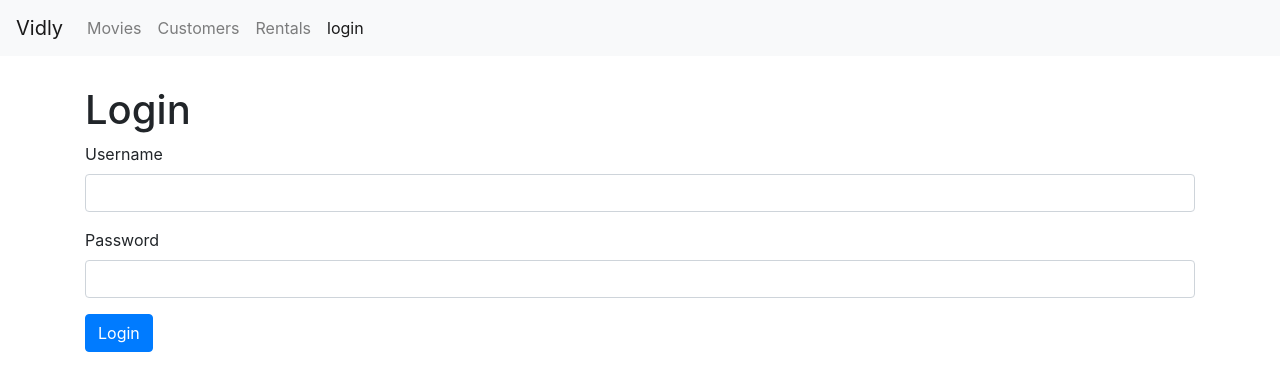
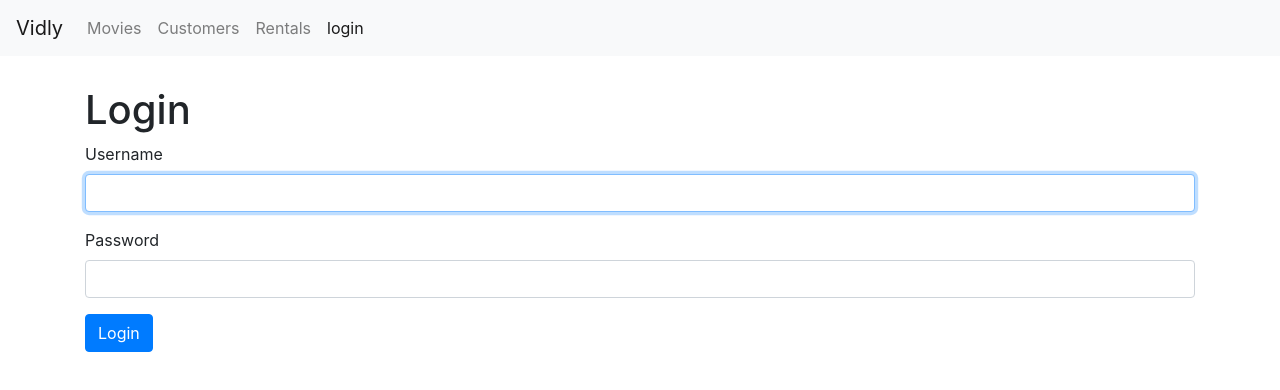
Before and after one commit to msinta/react-codewmosh, a React (Create React App) app in the folder vidly/: page /login in a window 1280 px wide. Shown: the top 390 px of the page. Built offline with nearby package versions, Linux system fonts and the light colour scheme.

Commit message:
added focus to field

```diff
--- a/vidly/src/components/login.jsx
+++ b/vidly/src/components/login.jsx
@@ -1,22 +1,32 @@
 import React, { Component } from "react";
 
 class LoginForm extends Component {
-  handleSubmit = e =>  {
+  username = React.createRef();
+
+  // componentDidMount() {
+  //   this.username.current.focus();
+  // }
+
+  handleSubmit = (e) => {
     e.preventDefault();
-
-    console.log("submitted")
-  }
-
+    const username = this.username.current.value;
+    console.log("Submitted");
+  };
 
   render() {
-
     return (
       <div className="container">
         <h1>Login</h1>
         <form onSubmit={this.handleSubmit} action="">
           <div className="form-group">
             <label htmlFor="username">Username</label>
-            <input id="username" type="text" className="form-control" />
+            <input
+              autoFocus
+              ref={this.username}
+              id="username"
+              type="text"
+              className="form-control"
+            />
           </div>
           <div className="form-group">
             <label htmlFor="password">Password</label>
```
